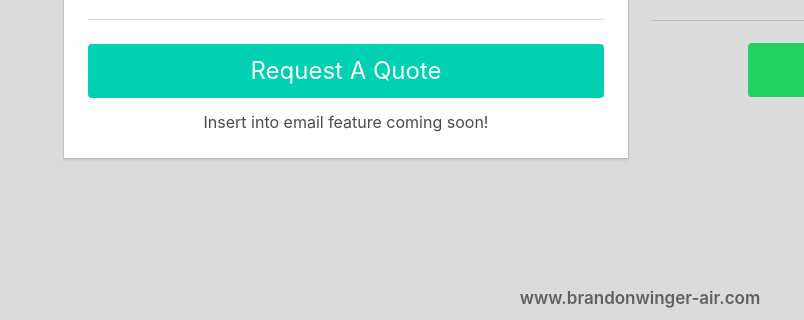
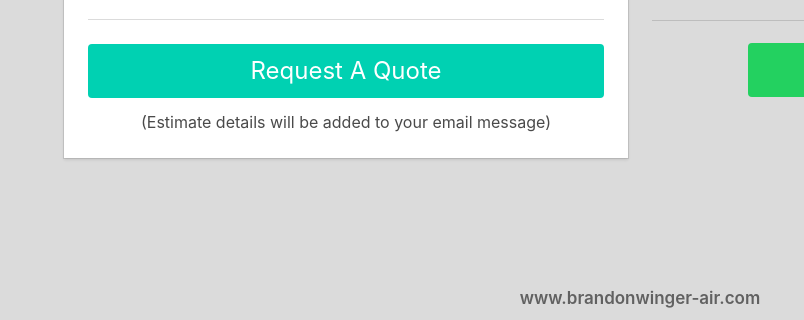
Before and after one commit to BrandonWingerAir/web-project-cost-estimator, a plain HTML site: page index.html in a window 1280 px wide. Shown: the part 486-806 px from the top of the page, 0-804 px from the left. Drawn offline with nearby package versions, Linux system fonts and the light colour scheme.

```diff
--- a/index.html
+++ b/index.html
@@ -258,13 +258,11 @@
 
                   <div class="control">
                     <a id="request-quote-link" href="!#" target="_blank">
-                      <button
-                        class="button is-large is-fullwidth is-primary"
-                      >
+                      <button class="button is-large is-fullwidth is-primary">
                         Request A Quote
                       </button>
                     </a>
-                    <p id="results-added">Insert into email feature coming soon!</p>
+                    <p id="results-added">(Estimate details will be added to your email message)</p>
                   </div>
                 </div>
               </div>
@@ -306,10 +304,7 @@
 
                 <div id="info-col-footer" class="control">
                   <form id="save-form">
-                    <button
-                    id="save-btn"
-                    class="button is-large is-fullwidth is-success"
-                    >
+                    <button id="save-btn" class="button is-large is-fullwidth is-success">
                       Save as PDF
                     </button>
                   </form>
```
